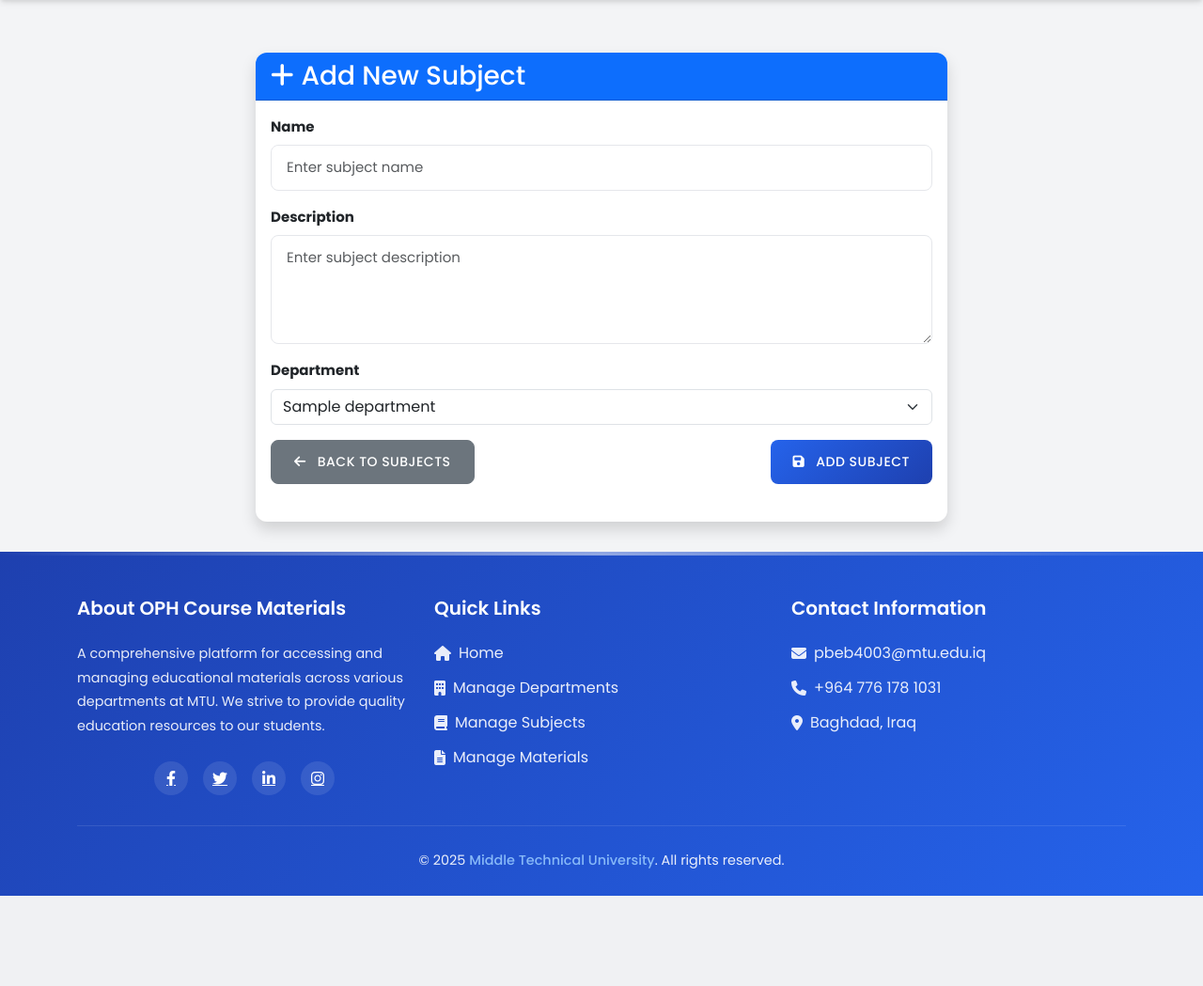
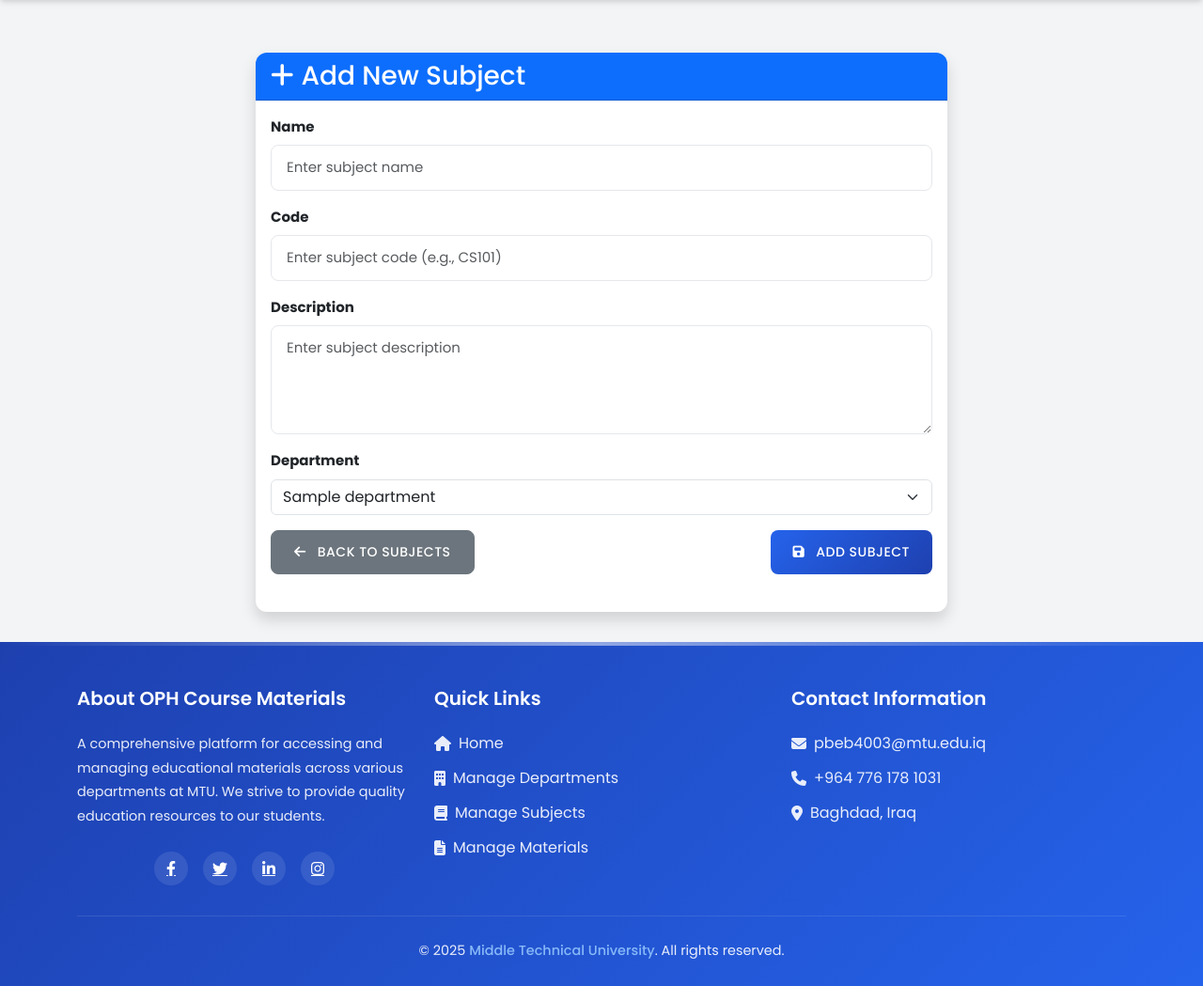
Before and after one commit to op-h/DATABASE, a Flask app: page /admin/add-subject in a window 1280 px wide. Shown: the part 70-1119 px from the top of the page at 94% size. Before the commit the page ends 1023 px from the top, so only its background shows below. Run offline with Flask 3, Linux system fonts and the light colour scheme; a user stored in the database is signed in; tables that the repository leaves empty hold one stand-in row (values such as "Sample post"); some libraries are stand-ins or nearby versions.

Commit message:
Fix Add Subject functionality: Added missing code field to routes and templates

```diff
--- a/app/admin/routes.py
+++ b/app/admin/routes.py
@@ -147,6 +147,7 @@ def add_subject():
     form.department_id.choices = [(d.id, d.name) for d in Department.query.all()]
     if form.validate_on_submit():
         subject = Subject(name=form.name.data,
+                        code=form.code.data,
                         description=form.description.data,
                         department_id=form.department_id.data)
         db.session.add(subject)
@@ -163,6 +164,7 @@ def edit_subject(id):
     form.department_id.choices = [(d.id, d.name) for d in Department.query.all()]
     if form.validate_on_submit():
         subject.name = form.name.data
+        subject.code = form.code.data
         subject.description = form.description.data
         subject.department_id = form.department_id.data
         db.session.commit()
--- a/app/templates/admin/add_subject.html
+++ b/app/templates/admin/add_subject.html
@@ -22,6 +22,18 @@
                             {% if form.name.errors %}
                                 <div class="text-danger">
                                     {% for error in form.name.errors %}
+                                        <small>{{ error }}</small>
+                                    {% endfor %}
+                                </div>
+                            {% endif %}
+                        </div>
+
+                        <div class="mb-3">
+                            {{ form.code.label(class="form-label fw-bold") }}
+                            {{ form.code(class="form-control", placeholder="Enter subject code (e.g., CS101)") }}
+                            {% if form.code.errors %}
+                                <div class="text-danger">
+                                    {% for error in form.code.errors %}
                                         <small>{{ error }}</small>
                                     {% endfor %}
                                 </div>
--- a/app/templates/admin/subjects.html
+++ b/app/templates/admin/subjects.html
@@ -29,6 +29,7 @@
                     <thead class="table-light">
                         <tr>
                             <th>Subject Name</th>
+                            <th>Code</th>
                             <th>Department</th>
                             <th>Description</th>
                             <th>Materials</th>
@@ -47,6 +48,9 @@
                                         <strong>{{ subject.name }}</strong>
                                     </div>
                                 </div>
+                            </td>
+                            <td>
+                                <span class="badge bg-secondary">{{ subject.code }}</span>
                             </td>
                             <td>
                                 <span class="badge bg-primary">{{ subject.department.name }}</span>
```
Also changed, not shown: app/templates/admin/edit_subject.html (+12 -0 lines).
